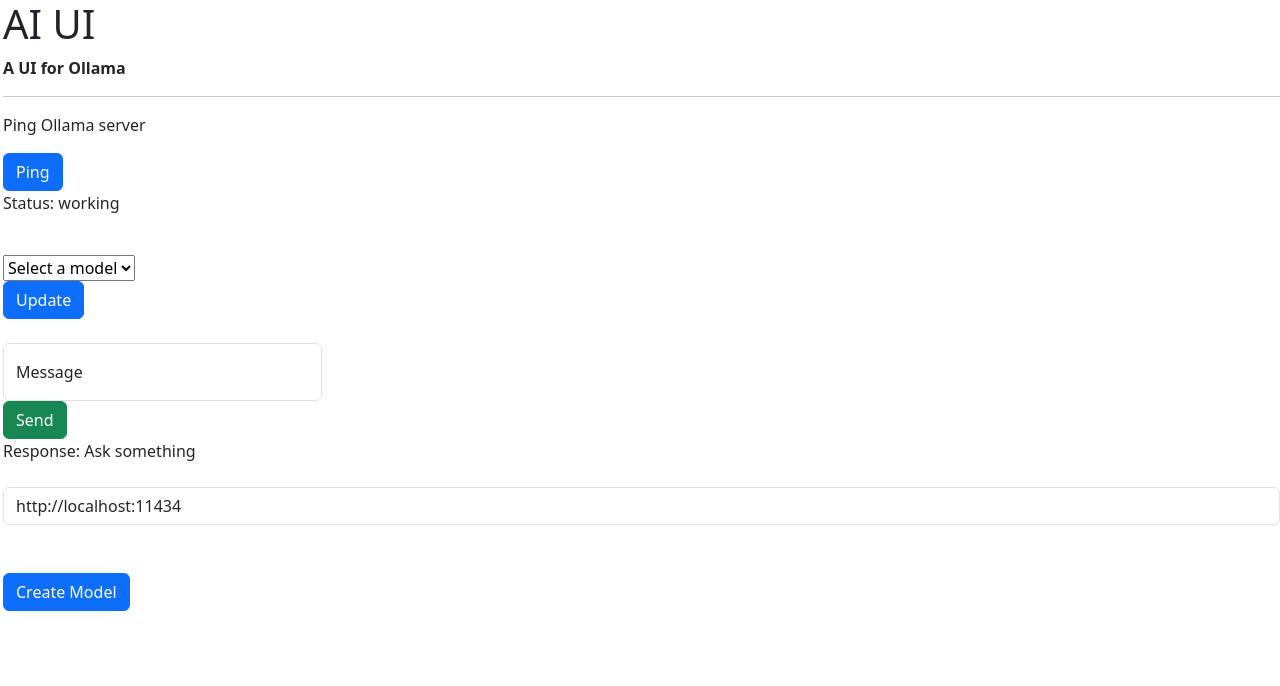
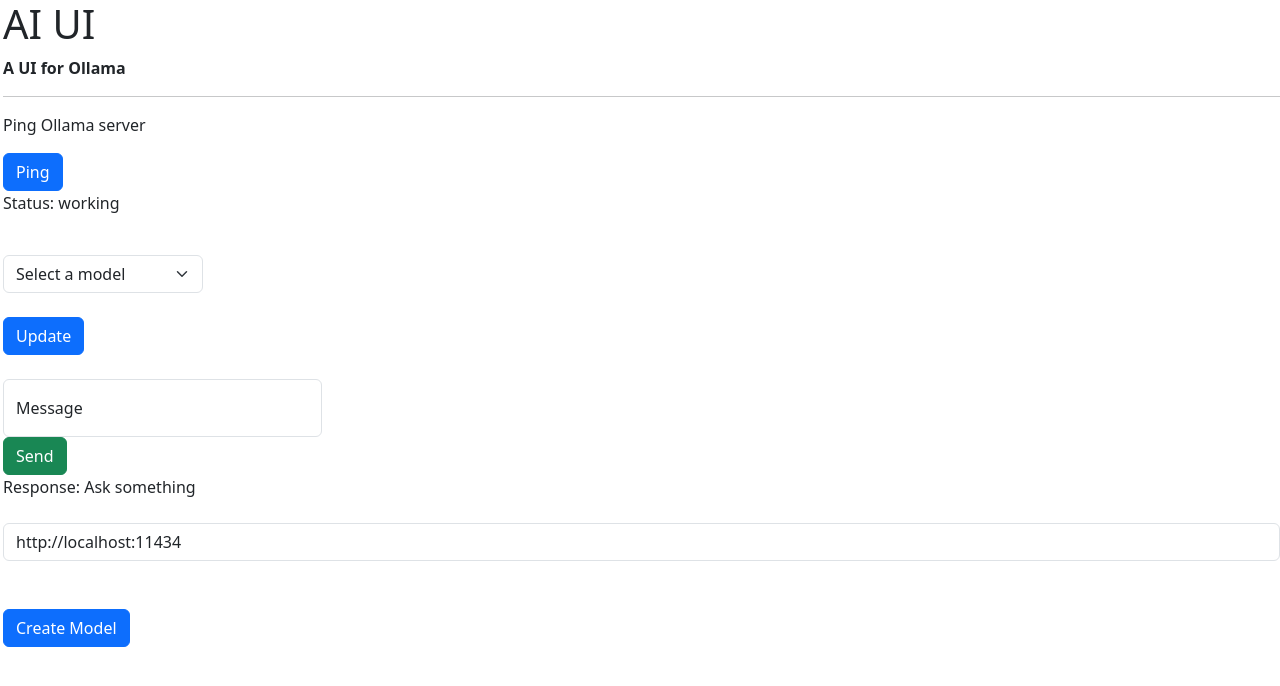
Before and after one commit to thenamelessdev/ai-ui, a React (Vite) app: page / in a window 1280 px wide. Shown: the top 686 px of the page. Built offline with nearby package versions, Linux system fonts and the light colour scheme.

Commit message:
add seyles for model selector

```diff
--- a/src/Ask.tsx
+++ b/src/Ask.tsx
@@ -72,7 +72,7 @@
     return(
         <div>
             <br />
-            <select id="models" onChange={handleModelUpd}><option value="missing" selected>Select a model</option>{modelSelects}</select>
+            <select id="models" onChange={handleModelUpd} className="form-select" style={{width: "200px"}}><option value="missing" selected>Select a model</option>{modelSelects}</select>
             <br />
             <button className="btn btn-primary" onClick={updateModels}>Update</button>
             <br /><br />
```
